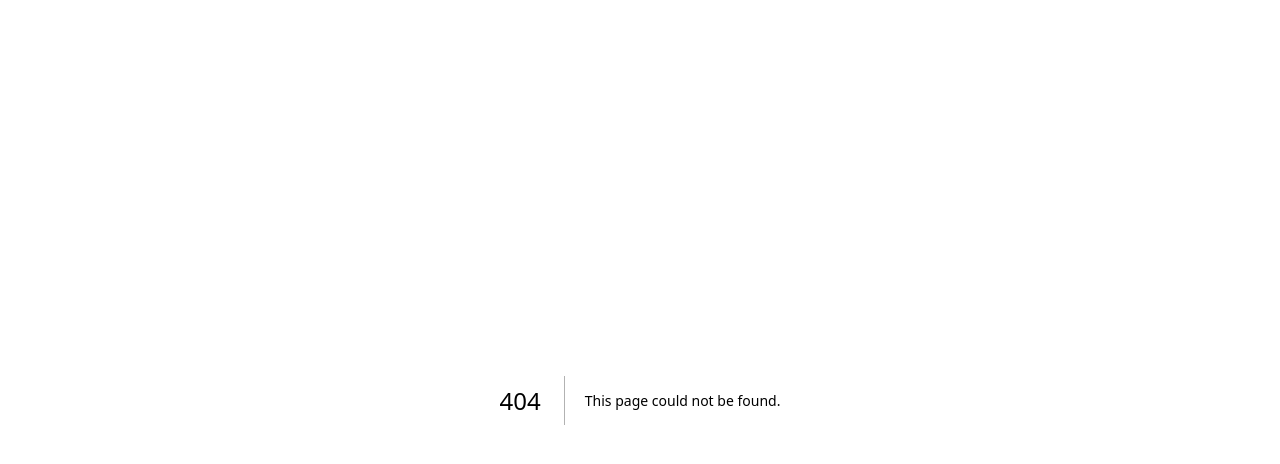
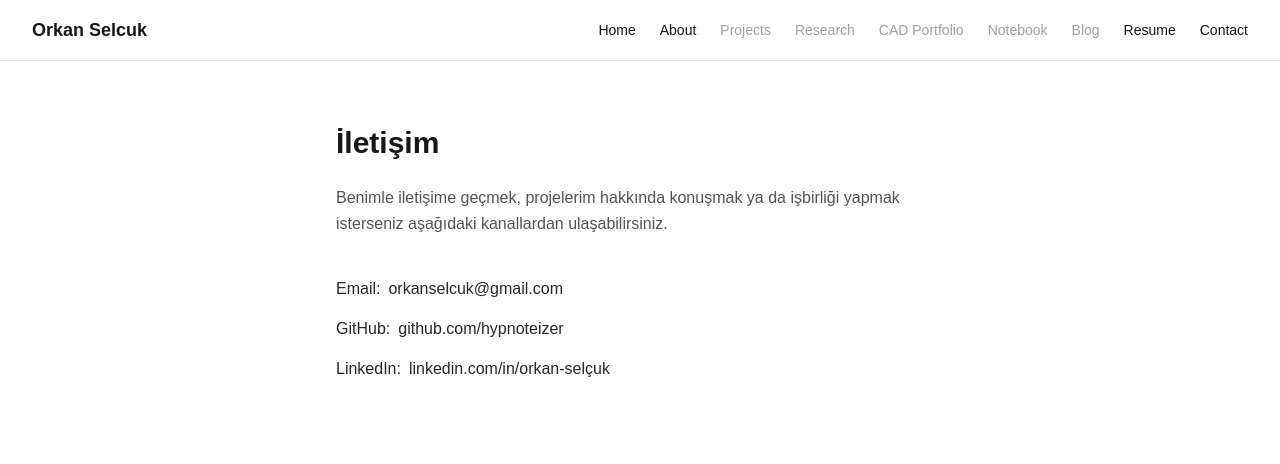
Before and after one commit to hypnoteizer/portfolio, a Next.js app: page /contact in a window 1280 px wide. Before the commit this address had no page. Shown: the top 464 px of the page. Built offline with nearby package versions, Linux system fonts and the light colour scheme.

Commit message:
add about pages and contact pages

```diff
--- /dev/null
+++ b/app/about/page.tsx
@@ -0,0 +1,13 @@
+export default function About() {
+  return (
+    <main className="max-w-2xl mx-auto px-8 py-16">
+      <h1 className="text-3xl font-bold mb-6">Hakkımda</h1>
+      <p className="text-zinc-600 leading-relaxed mb-4">
+        Hallo, ich bin Orkan. I am currently a Mechanical Engineering student at Karlsruhe Institute of Technology (KIT) in Germany. I have a strong desire to learn and build so I built this website. I plan to upload my projects, blogs and journey with you. Hoping a great journey ahead!
+      </p>
+      <p className="text-zinc-600 leading-relaxed">
+        I have always been someone who gets curious about how things work and, more importantly, how they could work better. My fascination with space, aviation, and engineering naturally led me from reading about rockets and aircraft to actually designing, building, and experimenting with them. I enjoy getting my hands dirty with projects, whether that means designing a UAV, working on a rocket, writing a piece of code, or trying to solve a problem that does not have an obvious answer. At the same time, I find balance in running and basketball, where progress comes from consistency rather than instant results. I also enjoy reading and researching simply because I like discovering things I did not know yesterday. Overall, I am driven by curiosity, the urge to create, and the belief that there is almost always a better way of doing something.
+      </p>
+    </main>
+  );
+}
--- /dev/null
+++ b/app/contact/page.tsx
@@ -0,0 +1,32 @@
+const contactLinks = [
+  { label: "Email", value: "orkanselcuk@gmail.com", href: "mailto:orkanselcuk@gmail.com" },
+  { label: "GitHub", value: "github.com/hypnoteizer", href: "https://github.com/hypnoteizer" },
+  { label: "LinkedIn", value: "linkedin.com/in/orkan-selçuk", href: "https://www.linkedin.com/in/orkan-sel%C3%A7uk/" },
+];
+
+export default function Contact() {
+  return (
+    <main className="max-w-2xl mx-auto px-8 py-16">
+      <h1 className="text-3xl font-bold mb-6">İletişim</h1>
+      <p className="text-zinc-600 leading-relaxed mb-10">
+        Benimle iletişime geçmek, projelerim hakkında konuşmak ya da işbirliği
+        yapmak isterseniz aşağıdaki kanallardan ulaşabilirsiniz.
+      </p>
+      <ul className="flex flex-col gap-4">
+        {contactLinks.map((link) => (
+          <li key={link.label}>
+            <a
+              href={link.href}
+              target="_blank"
+              rel="noopener noreferrer"
+              className="flex items-center gap-2 text-zinc-800 hover:text-blue-600"
+            >
+              <span className="font-medium">{link.label}:</span>
+              <span>{link.value}</span>
+            </a>
+          </li>
+        ))}
+      </ul>
+    </main>
+  );
+}
--- a/app/layout.tsx
+++ b/app/layout.tsx
@@ -1,3 +1,4 @@
+import Navbar from "@/components/Navbar";
 import type { Metadata } from "next";
 import { Geist, Geist_Mono } from "next/font/google";
 import "./globals.css";
@@ -27,7 +28,9 @@ export default function RootLayout({
       lang="en"
       className={`${geistSans.variable} ${geistMono.variable} h-full antialiased`}
     >
-      <body className="min-h-full flex flex-col">{children}</body>
+      <body className="min-h-full flex flex-col">
+        <Navbar />
+        {children}</body>
     </html>
   );
 }
--- /dev/null
+++ b/components/Navbar.tsx
@@ -0,0 +1,36 @@
+import Link from "next/link";
+
+const navItems = [
+  { label: "Home", href: "/", available: true },
+  { label: "About", href: "/about", available: true },
+  { label: "Projects", href: "/projects", available: false },
+  { label: "Research", href: "/research", available: false },
+  { label: "CAD Portfolio", href: "/cad", available: false },
+  { label: "Notebook", href: "/notebook", available: false },
+  { label: "Blog", href: "/blog", available: false },
+  { label: "Resume", href: "/resume", available: true },
+  { label: "Contact", href: "/contact", available: true },
+];
+
+export default function Navbar() {
+  return (
+    <nav className="flex items-center justify-between px-8 py-4 border-b border-zinc-200">
+      <span className="font-semibold text-lg">Orkan Selcuk</span>
+      <ul className="flex gap-6">
+        {navItems.map((item) => (
+          <li key={item.label}>
+            {item.available ? (
+              <Link href={item.href} className="text-sm hover:text-blue-600">
+                {item.label}
+              </Link>
+            ) : (
+              <span className="text-sm text-zinc-400 cursor-not-allowed">
+                {item.label}
+              </span>
+            )}
+          </li>
+        ))}
+      </ul>
+    </nav>
+  );
+}
```
Also changed, not shown: app/page.tsx (line endings or trailing spaces).
